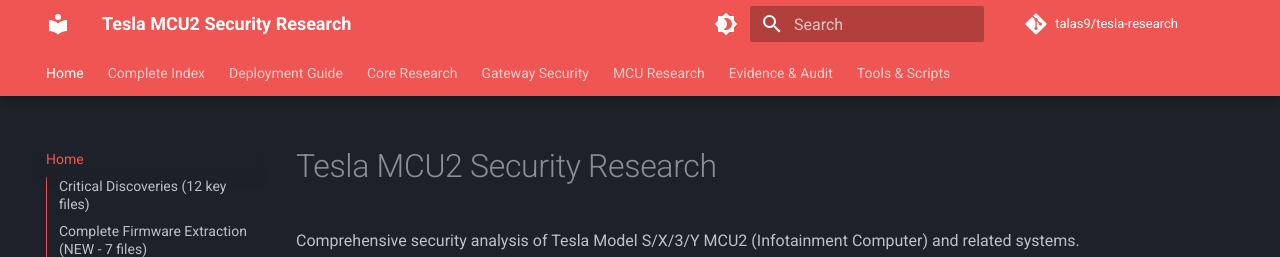
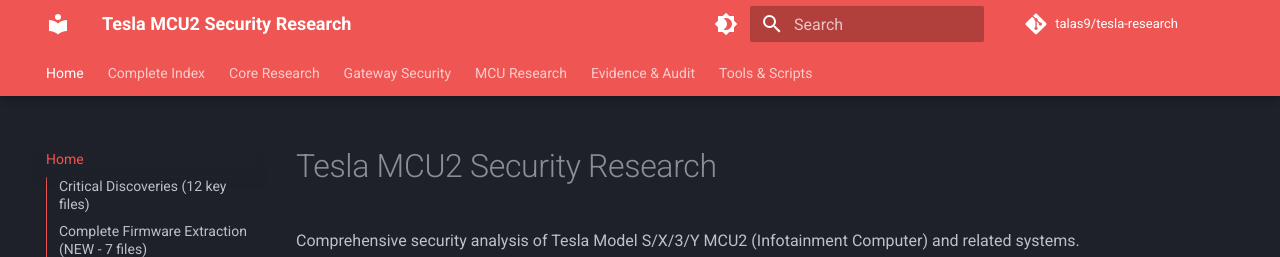
Before and after one commit to talas9/tesla, an MkDocs documentation site: the page built from docs/README.md, in a window 1280 px wide. Shown: the top 257 px of the page. Built offline with MkDocs 1.6.1 and Material for MkDocs 9.7.7, drawn with Linux system fonts in a browser that asks for light colours; comment, search, counter and statistics services are not loaded.

Commit message:
Remove Deployment Guide from navigation
- Deployment Guide not needed in public docs
- Cleaned up navigation menu

Author: talas9

```diff
--- a/mkdocs.yml
+++ b/mkdocs.yml
@@ -76,7 +76,6 @@
 nav:
   - Home: README.md
   - 'Complete Index': INDEX.md
-  - 'Deployment Guide': DEPLOYMENT.md
   - 'Core Research':
     - 'Master Cross-Reference': core/00-master-cross-reference.md
     - 'Gateway CAN Flood Exploit': core/02-gateway-can-flood-exploit.md
```
